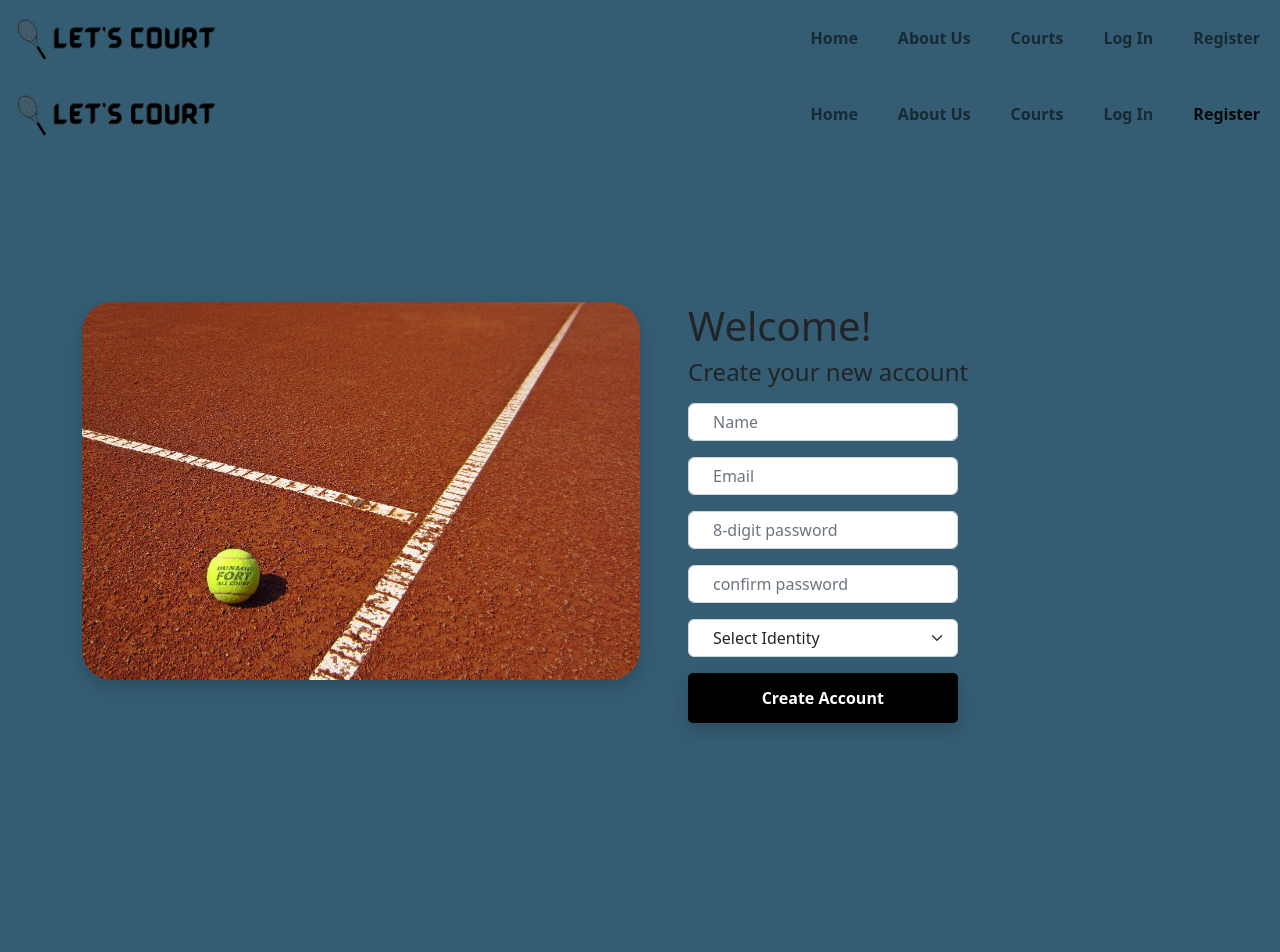
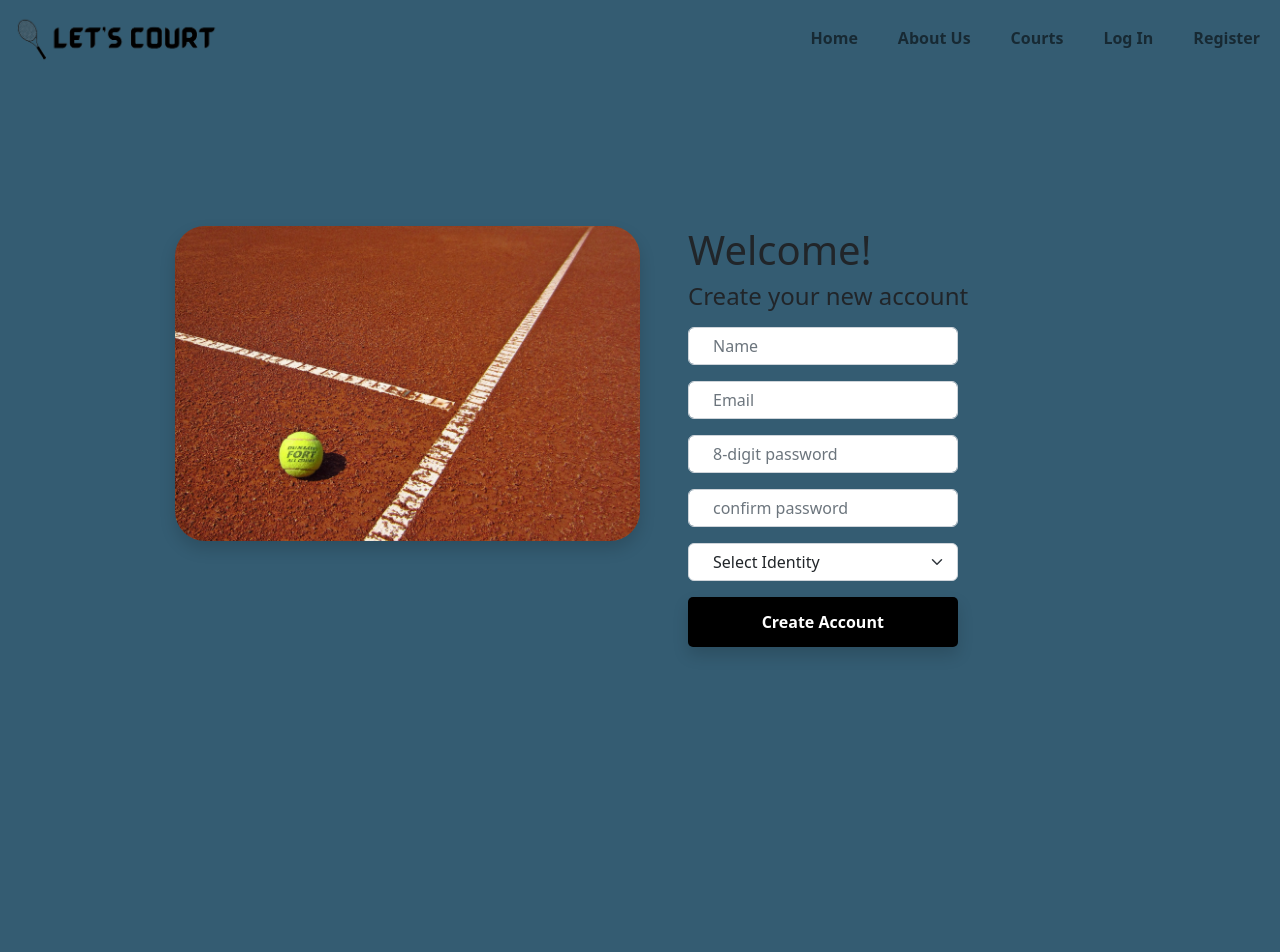
Before and after one commit to zakwanhamid/lets-court, a CodeIgniter app: page /lets-court//Register/index in a window 1280 px wide. After the commit the page ends 651 px from the top, so only its background shows below. Run offline with CodeIgniter, Linux system fonts and the light colour scheme.

```diff
--- a/application/views/register.php
+++ b/application/views/register.php
@@ -1,88 +1,11 @@
-<!DOCTYPE html>
-<html lang="en">
-<head>
-  <meta charset="UTF-8">
-  <meta http-equiv="X-UA-Compatible" content="IE=edge">
-  <meta name="viewport" content="width=device-width, initial-scale=1.0">
-  <title>Login</title>
-  <link href="https://cdn.jsdelivr.net/npm/bootstrap@5.2.3/dist/css/bootstrap.min.css"
-  rel="stylesheet" integrity="sha384-rbsA2VBKQhggwzxH7pPCaAqO46MgnOM80zW1RWuH61DGLwZJEdK2Kadq2F9CUG65"
-  crossorigin="anonymous">
-
-  <link rel="stylesheet" href="style.css">
-
-  <style>
-    .row{
-      /* background-color: white; */
-      border-radius: 30px;
-      /* box-shadow: 12px 12px 22px black; */
-    }
-
-    img{
-      border-radius: 30px;
-    }
-
-    .btn1{
-      border: none;
-      outline: none;
-      height: 50px;
-      width: 100%;
-      background-color: black;
-      color: white;
-      border-radius: 5px;
-      font-weight: bold;
-    }
-
-    .btn1:hover{
-      background-color: white;
-      border: 1px solid;
-      color: black;
-    }
-  </style>
-
-</head>
-<body>
-
-  <nav class="navbar navbar-expand-md navbar-light sticky-top" style="background:#345c72">
-    <div class="container-xxl">
-      <a href="index.html" class="navbar-brand">
-        <img src="/assets/logo.png" width="210" height="50" alt="logo">
-      </a>
-      <!-- toggle buttom for mobile nav -->
-      <button class="navbar-toggler" type="button" data-bs-toggle="collapse"
-      data-bs-target="#main-nav" aria controls="main-nav" aria-expanded="false"
-      aria-label="Toggle navigation">
-        <span class="navbar-toggler-icon"></span>
-      </button>
-
-      <!-- navbar links -->
-      <div class="collapse navbar-collapse justify-content-end align-center fw-bold" id="main-nav">
-        <ul class="navbar-nav">
-          <li class="nav-item ">
-            <a class="nav-link" href="index.html">Home</a>
-          </li>
-          <li class="nav-item ms-lg-4">
-            <a class="nav-link" href="index.html#aboutUs">About Us</a>
-          </li>
-          <li class="nav-item ms-lg-4">
-            <a class="nav-link" href="index.html#courts">Courts</a>
-          </li>
-          <li class="nav-item ms-lg-4">
-            <a class="nav-link" href="login.html">Log In</a>
-          </li>
-          <li class="nav-item ms-lg-4">
-            <a class="nav-link active" href="register.html">Register</a>
-          </li>
-        </ul>
-      </div>
-    </div>
-  </nav>
 
   <section id="register" >
     <div class="container" class="Form my-4 mx-5">
       <div class="row gx-0">
-        <div class="col-lg-6">
-          <img src="/assets/courts2.jpg"  class="img-fluid shadow" alt="loginImg">
+      <div class="col-lg-6">
+          <div class="col-lg-10 float-end">
+            <img src="<?php echo base_url(); ?>/assets/courts2.jpg" class="img-fluid shadow" alt="loginImg">
+          </div>
         </div>
         <div class="col-lg-6 px-5">
           <h1 class="font-weight-bold">Welcome!</h1>
@@ -134,14 +57,3 @@
       </div>
     </div>
   </section>
-
-
-
-
-
-  <script src="https://cdn.jsdelivr.net/npm/bootstrap@5.2.3/dist/js/bootstrap.bundle.min.js"
-  integrity="sha384-kenU1KFdBIe4zVF0s0G1M5b4hcpxyD9F7jL+jjXkk+Q2h455rYXK/7HAuoJl+0I4"
-  crossorigin="anonymous">
-  </script>
-</body>
-</html>
--- a/application/views/templates/header.php
+++ b/application/views/templates/header.php
@@ -98,7 +98,7 @@
             <a class="nav-link" href="<?php echo base_url();?>/Login/index">Log In</a>
           </li>
           <li class="nav-item ms-lg-4">
-            <a class="nav-link" href="register.html">Register</a>
+            <a class="nav-link" href="<?php echo base_url();?>/Register/index">Register</a>
           </li>
         </ul>
       </div>
```
Also changed, not shown: application/views/home.php (+13 -10 lines), application/views/login.php (+5 -3 lines).
